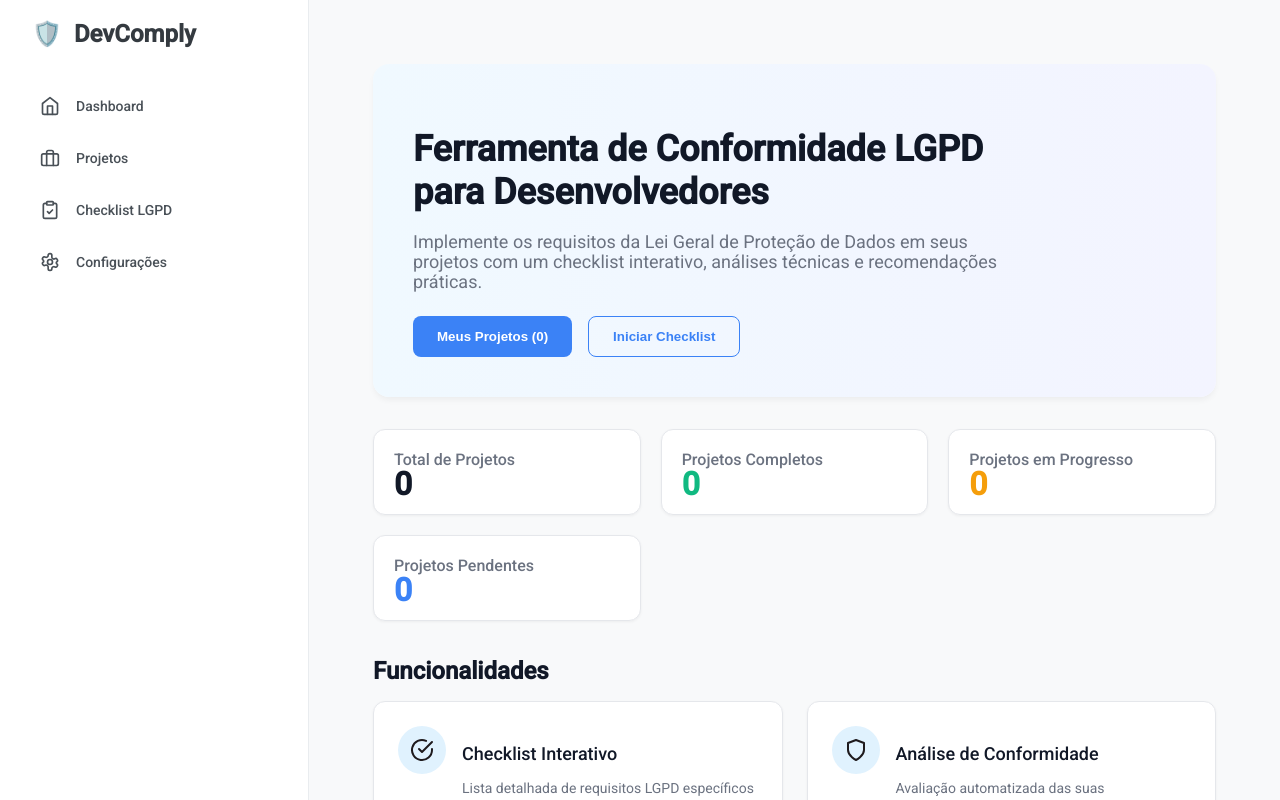
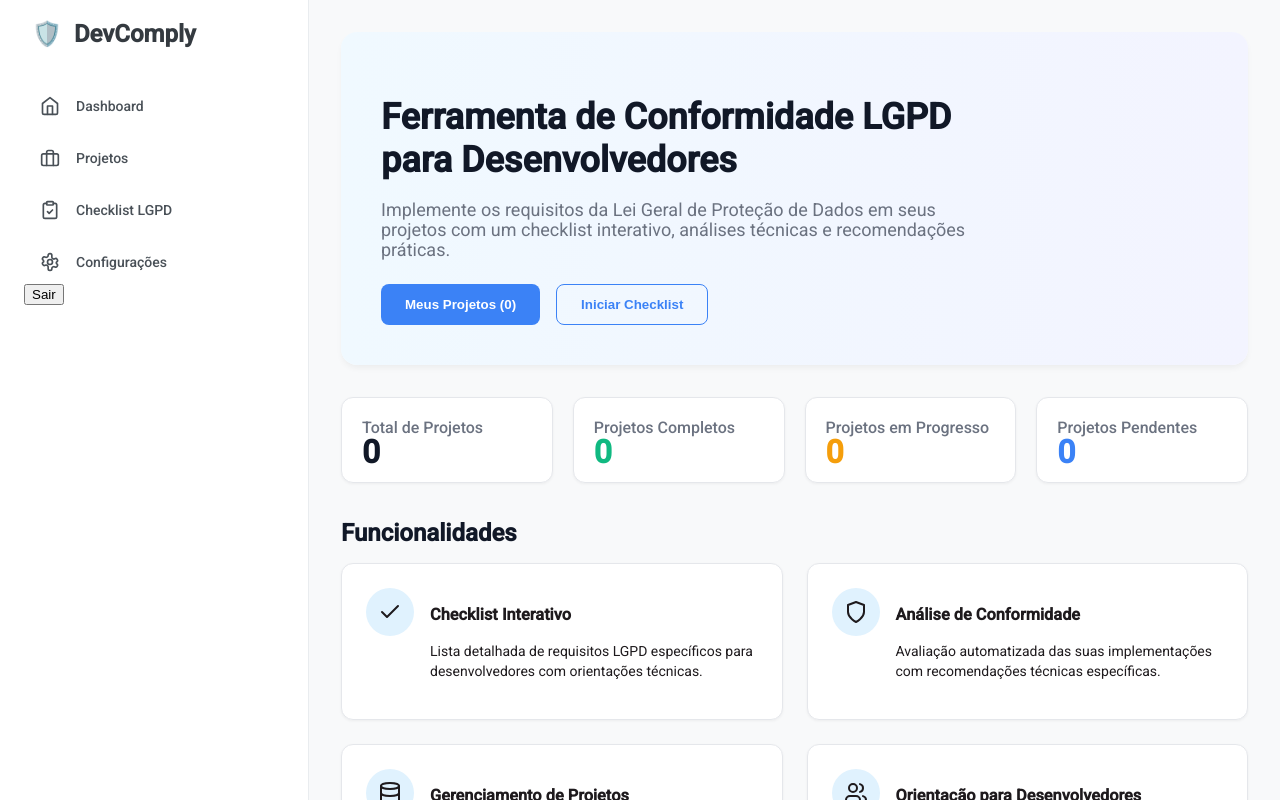
Before and after one commit to Oklama14/DevComply, an Angular app in the folder client/: page /dashboard in a window 1280 px wide. Built offline with nearby package versions, Linux system fonts and the light colour scheme; no server answers; sample sign-in values are in the browser's storage.

Commit message:
fluxo da plataforma está 60% ok

```diff
--- a/client/src/app/layouts/main-layout/main-layout.html
+++ b/client/src/app/layouts/main-layout/main-layout.html
@@ -27,11 +27,16 @@
         <span>Configurações</span>
       </a>
     </nav>
+    <div class="sidebar-footer">
+      <!-- Botão de Logout -->
+      <button (click)="logout()" class="logout-button">
+        <!-- SVG para Logout -->
+        <span>Sair</span>
+      </button>
+    </div>
   </aside>
 
-  <!-- Conteúdo Principal -->
   <main class="main-content">
-    <!-- O <router-outlet> irá renderizar a página atual (ex: Projetos) aqui -->
     <router-outlet></router-outlet>
   </main>
 </div>
--- a/client/src/app/layouts/main-layout/main-layout.ts
+++ b/client/src/app/layouts/main-layout/main-layout.ts
@@ -1,14 +1,21 @@
 import { Component } from '@angular/core';
+import { Router, RouterLink, RouterLinkActive, RouterOutlet } from '@angular/router';
 import { CommonModule } from '@angular/common';
-import { RouterOutlet, RouterLink, RouterLinkActive } from '@angular/router';
+import { AuthService } from '../../services/auth'; // Importe o AuthService
 
 @Component({
   selector: 'app-main-layout',
   standalone: true,
   imports: [CommonModule, RouterOutlet, RouterLink, RouterLinkActive],
   templateUrl: './main-layout.html',
-  styleUrls: ['./main-layout.scss']
+  styleUrl: './main-layout.scss'
 })
 export class MainLayout {
+  // Injeta o AuthService e o Router
+  constructor(private authService: AuthService, private router: Router) {}
 
+  // Método que será chamado pelo botão de logout
+  logout(): void {
+    this.authService.logout();
+  }
 }
--- a/client/src/app/pages/dashboard/dashboard.html
+++ b/client/src/app/pages/dashboard/dashboard.html
@@ -1,5 +1,5 @@
-<div class="dashboard-page">
-  <!-- Hero Section -->
+<div class="dashboard-container">
+  <!-- Secção Hero -->
   <div class="hero-section">
     <div class="hero-content">
       <h1>Ferramenta de Conformidade LGPD para Desenvolvedores</h1>
@@ -8,13 +8,13 @@
         com um checklist interativo, análises técnicas e recomendações práticas.
       </p>
       <div class="hero-actions">
-        <button class="btn-primary" routerLink="/projects">Meus Projetos ({{ totalProjects }})</button>
-        <button class="btn-outline" routerLink="/checklist">Iniciar Checklist</button>
+        <button class="btn btn-primary" (click)="navigateToProjects()">Meus Projetos ({{ totalProjects }})</button>
+        <button class="btn btn-outline" (click)="navigateToProjects()">Iniciar Checklist</button>
       </div>
     </div>
   </div>
 
-  <!-- Stats Section -->
+  <!-- Secção de Estatísticas -->
   <div class="stats-grid">
     <div class="stat-card">
       <div class="stat-label">Total de Projetos</div>
@@ -34,30 +34,31 @@
     </div>
   </div>
 
-  <!-- Features Section -->
+  <!-- Secção de Funcionalidades -->
   <h2 class="section-title">Funcionalidades</h2>
   <div class="features-grid">
     <div *ngFor="let feature of features" class="feature-card">
-      <div class="feature-icon" [innerHTML]="feature.svg"></div>
+      <div class="feature-icon" [innerHTML]="feature.svg | safeHtml"></div>
       <div>
-        <h3 class="feature-name">{{ feature.name }}</h3>
-        <p class="feature-description">{{ feature.description }}</p>
+        <h3>{{ feature.name }}</h3>
+        <p>{{ feature.description }}</p>
       </div>
     </div>
   </div>
 
-  <!-- Call to Action -->
-  <div class="cta-banner">
+  <!-- Secção Call to Action -->
+  <div class="cta-section">
     <div class="cta-content">
       <div>
-        <h2 class="cta-title">Pronto para começar?</h2>
-        <p class="cta-description">
+        <h2>Pronto para começar?</h2>
+        <p>
           Crie seu primeiro projeto e comece a implementar a conformidade com a LGPD agora mesmo.
         </p>
       </div>
-      <button class="btn-cta" routerLink="/projects">
-        Criar Projeto
-        <svg xmlns="http://www.w3.org/2000/svg" width="20" height="20" viewBox="0 0 24 24" fill="none" stroke="currentColor" stroke-width="2" stroke-linecap="round" stroke-linejoin="round"><path d="M5 12h14"/><path d="m12 5 7 7-7 7"/></svg>
+      <button (click)="navigateToProjects()" class="btn btn-secondary">
+        <span>Criar Projeto</span>
+        <!-- SVG da seta diretamente no template -->
+        <svg xmlns="http://www.w3.org/2000/svg" width="20" height="20" viewBox="0 0 24 24" fill="none" stroke="currentColor" stroke-width="2.5" stroke-linecap="round" stroke-linejoin="round"><path d="M5 12h14M12 5l7 7-7 7"/></svg>
       </button>
     </div>
   </div>
--- a/client/src/app/pages/dashboard/dashboard.ts
+++ b/client/src/app/pages/dashboard/dashboard.ts
@@ -1,72 +1,75 @@
 import { Component, OnInit, PLATFORM_ID, inject } from '@angular/core';
-import { isPlatformBrowser } from '@angular/common';
-import { CommonModule } from '@angular/common';
-import { Router } from '@angular/router';
+import { CommonModule, isPlatformBrowser } from '@angular/common';
 import { ProjectsService, Project } from '../../services/projects';
-import { DomSanitizer, SafeHtml } from '@angular/platform-browser';
-
-interface Feature {
-  name: string;
-  description: string;
-  svg: SafeHtml;
-}
+import { Router, RouterLink } from '@angular/router';
+import { SafeHtmlPipe } from '../../pipes/safe-html.pipe'; // Importe o pipe
 
 @Component({
   selector: 'app-dashboard',
   standalone: true,
-  imports: [CommonModule],
+  imports: [CommonModule, RouterLink, SafeHtmlPipe], // Adicione o pipe aqui
   templateUrl: './dashboard.html',
   styleUrls: ['./dashboard.scss']
 })
 export class Dashboard implements OnInit {
+  platformId = inject(PLATFORM_ID);
+
+  // Propriedades declaradas para o template
   totalProjects: number = 0;
   completedProjects: number = 0;
   inProgressProjects: number = 0;
   pendingProjects: number = 0;
-  features: Feature[] = [];
 
-  private platformId = inject(PLATFORM_ID);
-  private projectsService = inject(ProjectsService);
-  private router = inject(Router);
-  private sanitizer = inject(DomSanitizer);
-
-  constructor() {
-    const rawFeatures = [
+  features = [
     {
       name: 'Checklist Interativo',
-        description: 'Lista detalhada de requisitos LGPD específicos para desenvolvedores.',
-        svg: `<svg xmlns="http://www.w3.org/2000/svg" width="24" height="24" viewBox="0 0 24 24" fill="none" stroke="currentColor" stroke-width="2" stroke-linecap="round" stroke-linejoin="round"><path d="M22 11.08V12a10 10 0 1 1-5.93-9.14"/><polyline points="22 4 12 14.01 9 11.01"/></svg>`
+      svg: `<svg xmlns="http://www.w3.org/2000/svg" width="24" height="24" viewBox="0 0 24 24" fill="none" stroke="currentColor" stroke-width="2" stroke-linecap="round" stroke-linejoin="round"><path d="M20 6 9 17l-5-5"/></svg>`,
+      description: 'Lista detalhada de requisitos LGPD específicos para desenvolvedores com orientações técnicas.'
     },
     {
       name: 'Análise de Conformidade',
-        description: 'Avaliação automatizada das suas implementações com recomendações.',
-        svg: `<svg xmlns="http://www.w3.org/2000/svg" width="24" height="24" viewBox="0 0 24 24" fill="none" stroke="currentColor" stroke-width="2" stroke-linecap="round" stroke-linejoin="round"><path d="M12 22s8-4 8-10V5l-8-3-8 3v7c0 6 8 10 8 10z"/></svg>`
+      svg: `<svg xmlns="http://www.w3.org/2000/svg" width="24" height="24" viewBox="0 0 24 24" fill="none" stroke="currentColor" stroke-width="2" stroke-linecap="round" stroke-linejoin="round"><path d="M12 22s8-4 8-10V5l-8-3-8 3v7c0 6 8 10 8 10z"/></svg>`,
+      description: 'Avaliação automatizada das suas implementações com recomendações técnicas específicas.'
+    },
+    {
+      name: 'Gerenciamento de Projetos',
+      svg: `<svg xmlns="http://www.w3.org/2000/svg" width="24" height="24" viewBox="0 0 24 24" fill="none" stroke="currentColor" stroke-width="2" stroke-linecap="round" stroke-linejoin="round"><ellipse cx="12" cy="5" rx="9" ry="3"/><path d="M21 12c0 1.66-4 3-9 3s-9-1.34-9-3"/><path d="M3 5v14c0 1.66 4 3 9 3s9-1.34 9-3V5"/></svg>`,
+      description: 'Organize suas iniciativas de conformidade LGPD por projeto com acompanhamento de progresso.'
+    },
+    {
+      name: 'Orientação para Desenvolvedores',
+      svg: `<svg xmlns="http://www.w3.org/2000/svg" width="24" height="24" viewBox="0 0 24 24" fill="none" stroke="currentColor" stroke-width="2" stroke-linecap="round" stroke-linejoin="round"><path d="M16 21v-2a4 4 0 0 0-4-4H6a4 4 0 0 0-4 4v2"/><circle cx="9" cy="7" r="4"/><path d="M22 21v-2a4 4 0 0 0-3-3.87"/><path d="M16 3.13a4 4 0 0 1 0 7.75"/></svg>`,
+      description: 'Dicas práticas e exemplos técnicos para implementar a conformidade com a LGPD no seu código.'
+    },
+  ];
+
+  constructor(
+    private projectsService: ProjectsService,
+    private router: Router
+  ) {}
+
+  ngOnInit(): void {
+    if (isPlatformBrowser(this.platformId)) {
+      this.loadProjectStats();
     }
-    ];
-    this.features = rawFeatures.map(feature => ({
-      ...feature,
-      svg: this.sanitizer.bypassSecurityTrustHtml(feature.svg)
-    }));
   }
 
-  ngOnInit(): void {
-    // Apenas executa o código se estiver no ambiente do navegador
-    if (isPlatformBrowser(this.platformId)) {
+  loadProjectStats(): void {
     this.projectsService.getProjects().subscribe({
-        next: (data: Project[]) => {
-          this.totalProjects = data.length;
-          this.completedProjects = data.filter(p => p.status === 'Completo').length;
-          this.inProgressProjects = data.filter(p => p.status === 'Em Progresso').length;
-          this.pendingProjects = data.filter(p => p.status === 'Pendente').length;
+      next: (projects: Project[]) => {
+        this.totalProjects = projects.length;
+        this.completedProjects = projects.filter(p => p.status?.toLowerCase() === 'completo').length;
+        this.inProgressProjects = projects.filter(p => p.status?.toLowerCase() === 'em progresso').length;
+        this.pendingProjects = projects.filter(p => !p.status || p.status.toLowerCase() === 'pendente').length;
       },
       error: (err) => {
         console.error('Erro ao carregar projetos no dashboard:', err);
       }
     });
   }
-  }
 
-  navigateTo(path: string): void {
-    this.router.navigate([path]);
+  // Métodos de navegação
+  navigateToProjects(): void {
+    this.router.navigate(['/projects']);
   }
 }
--- a/client/src/app/services/auth.ts
+++ b/client/src/app/services/auth.ts
@@ -1,35 +1,38 @@
-import { Injectable } from '@angular/core';
+import { Injectable, PLATFORM_ID, inject } from '@angular/core';
 import { HttpClient } from '@angular/common/http';
 import { Observable, tap } from 'rxjs';
 import { isPlatformBrowser } from '@angular/common';
-import { PLATFORM_ID, inject } from '@angular/core';
+import { Router } from '@angular/router';
 
 @Injectable({
-  providedIn: 'root',
+  providedIn: 'root'
 })
 export class AuthService {
   private apiUrl = 'http://localhost:3000/auth';
   private platformId = inject(PLATFORM_ID);
 
-  constructor(private http: HttpClient) {}
+  constructor(private http: HttpClient, private router: Router) { }
 
-  // O método de login espera um único objeto com as credenciais
-  login(credentials: { email: string; senha: string }): Observable<{ access_token: string }> {
-    return this.http.post<{ access_token: string }>(`${this.apiUrl}/login`, credentials)
-      .pipe(
-        tap(response => {
-          // Após a API responder com sucesso, guardamos o token
-          if (response.access_token) {
-            this.setToken(response.access_token);
-          }
-        })
-      );
+  register(userData: any): Observable<any> {
+    return this.http.post(`${this.apiUrl}/register`, userData);
   }
 
-  private setToken(token: string): void {
+  login(credentials: { email: string, senha: string }): Observable<{ access_token: string }> {
+    return this.http.post<{ access_token: string }>(`${this.apiUrl}/login`, credentials).pipe(
+      tap(response => {
+        if (isPlatformBrowser(this.platformId)) {
+          localStorage.setItem('access_token', response.access_token);
+        }
+      })
+    );
+  }
+
+  logout(): void {
     if (isPlatformBrowser(this.platformId)) {
-      localStorage.setItem('access_token', token);
+      localStorage.removeItem('access_token');
     }
+    // 3. Navegar para a página de login após remover o token
+    this.router.navigate(['/login']);
   }
 
   getToken(): string | null {
@@ -42,10 +45,4 @@ export class AuthService {
   isLoggedIn(): boolean {
     return !!this.getToken();
   }
-
-  logout(): void {
-    if (isPlatformBrowser(this.platformId)) {
-      localStorage.removeItem('access_token');
-    }
-  }
 }
```
Also changed, not shown: client/src/app/app.config.ts (+4 -5 lines), client/src/app/app.routes.ts (+10 -3 lines), client/src/app/interceptors/auth-interceptor.ts (+21 -9 lines), client/src/app/pages/projects/projects.ts (+21 -20 lines), client/src/app/pipes/safe-html.pipe.ts (added, +14 -0 lines). Lines whose indentation alone changed are shown as unchanged.
